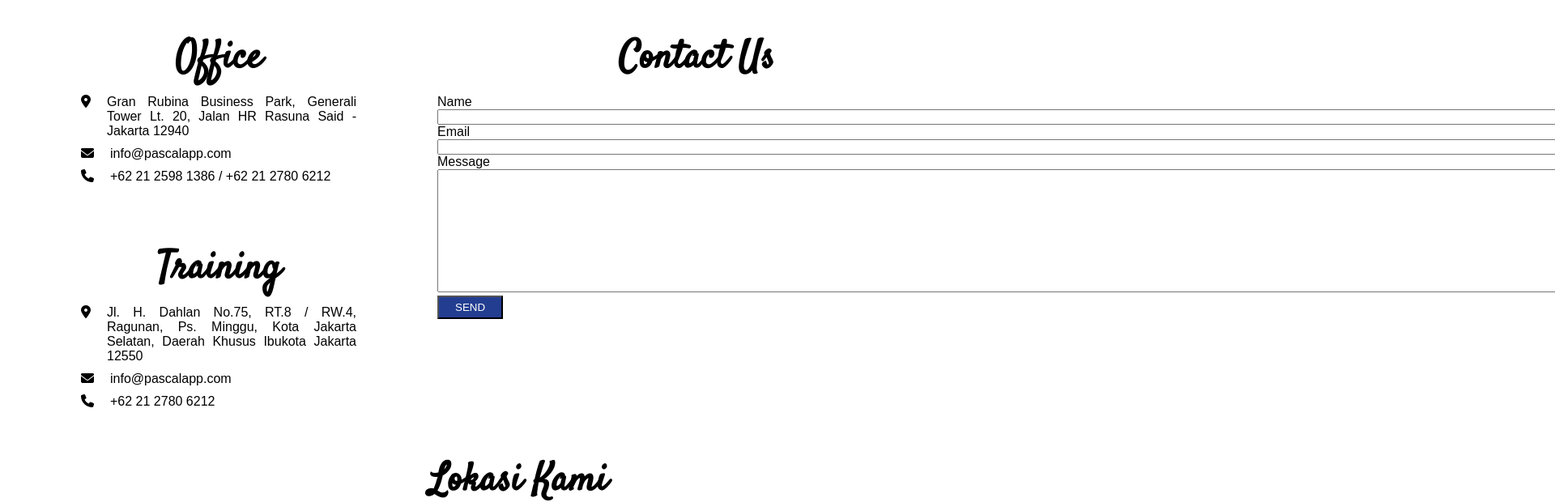
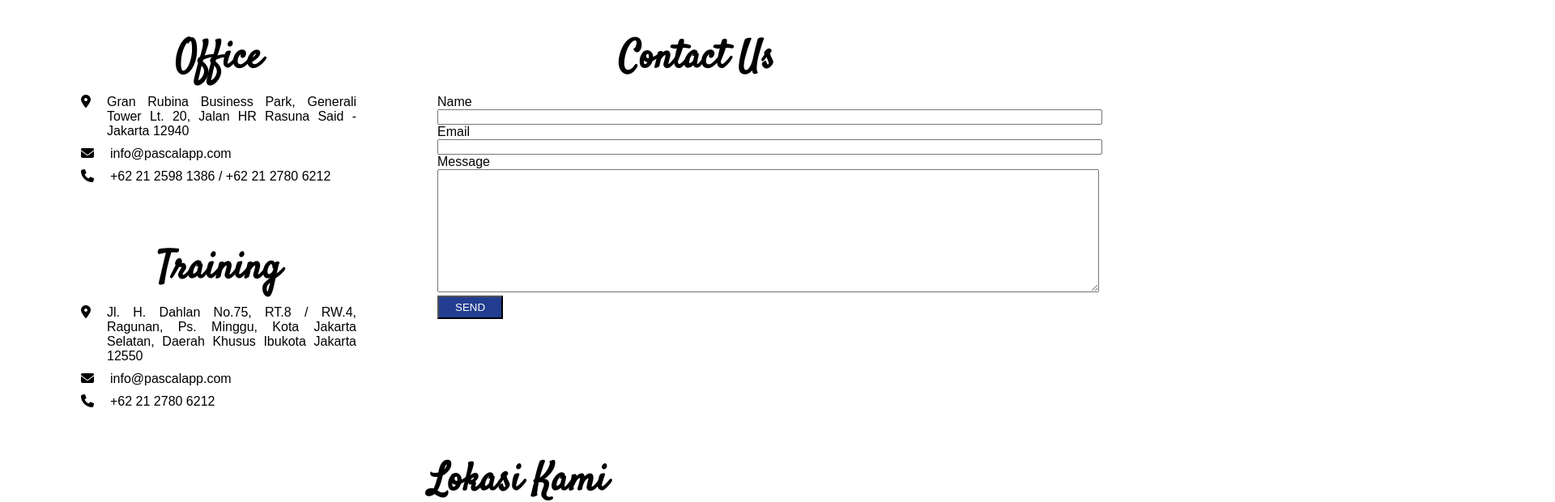
Before and after one commit to fairuzikbar/enigma-pascal-frontend, a website: page index.html in a window 1280 px wide. Shown: the part 3394-4014 px from the top of the page at 81% size, 1920 px wide, since content can reach past the window. Drawn offline with Linux system fonts and the light colour scheme.

Commit message:
[EDIT] reduce cols on message again 2

```diff
--- a/index.html
+++ b/index.html
@@ -144,11 +144,11 @@
           <h1>Contact Us</h1>
           <form action="">
             <label for="name">Name</label><br>
-            <input type="text" name="name" size="800px" required><br>
+            <input type="text" name="name" size="100px" required><br>
             <label for="email">Email</label><br>
-            <input type="email" name="email" size="800px" required><br>
+            <input type="email" name="email" size="100px" required><br>
             <label for="message">Message</label><br>
-            <textarea name="message" id="" cols="800px" rows="10" required></textarea>
+            <textarea name="message" id="" cols="100px" rows="10" required></textarea>
 
             <button type="submit" class="button">SEND</button>
           </form>
```
